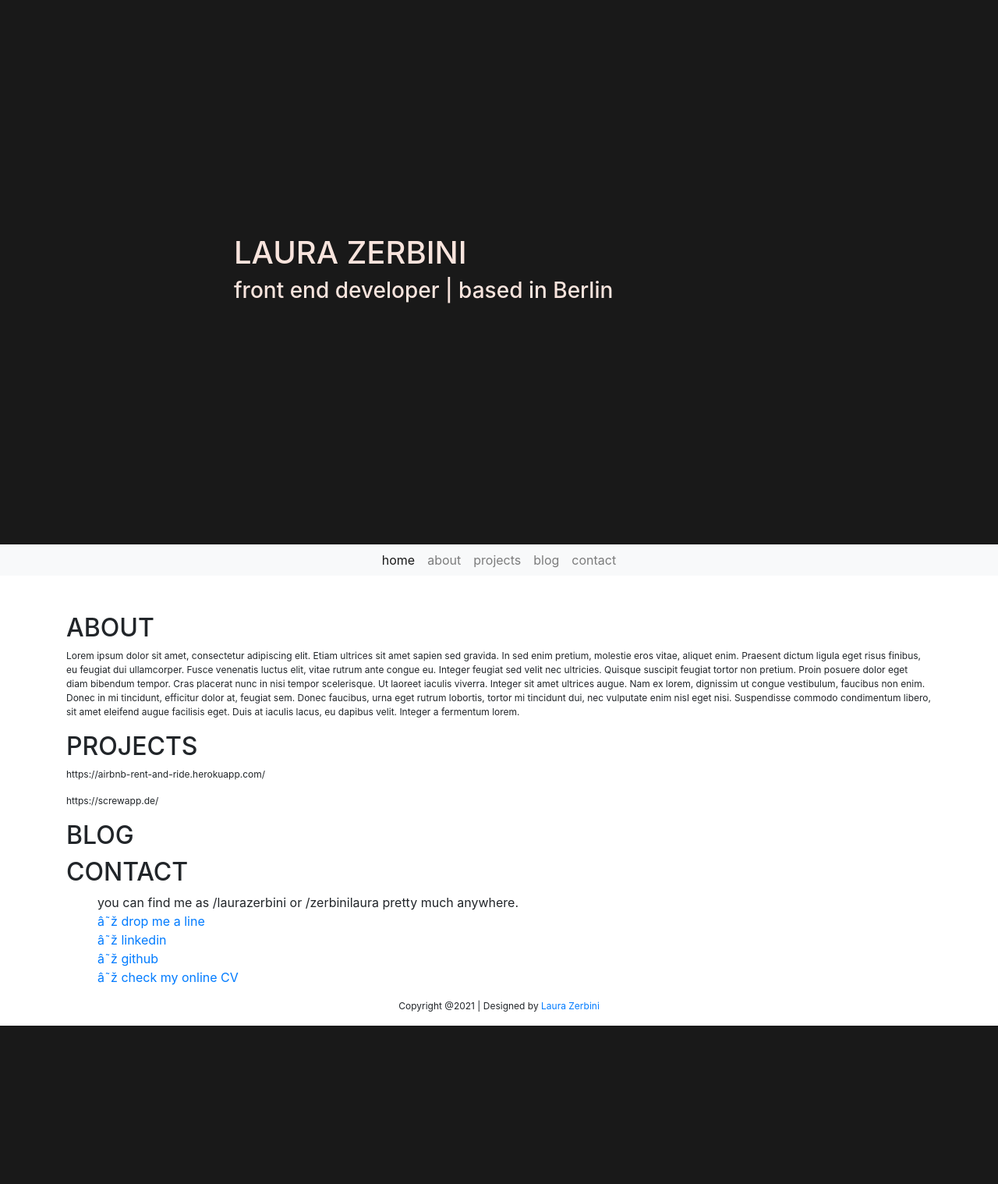
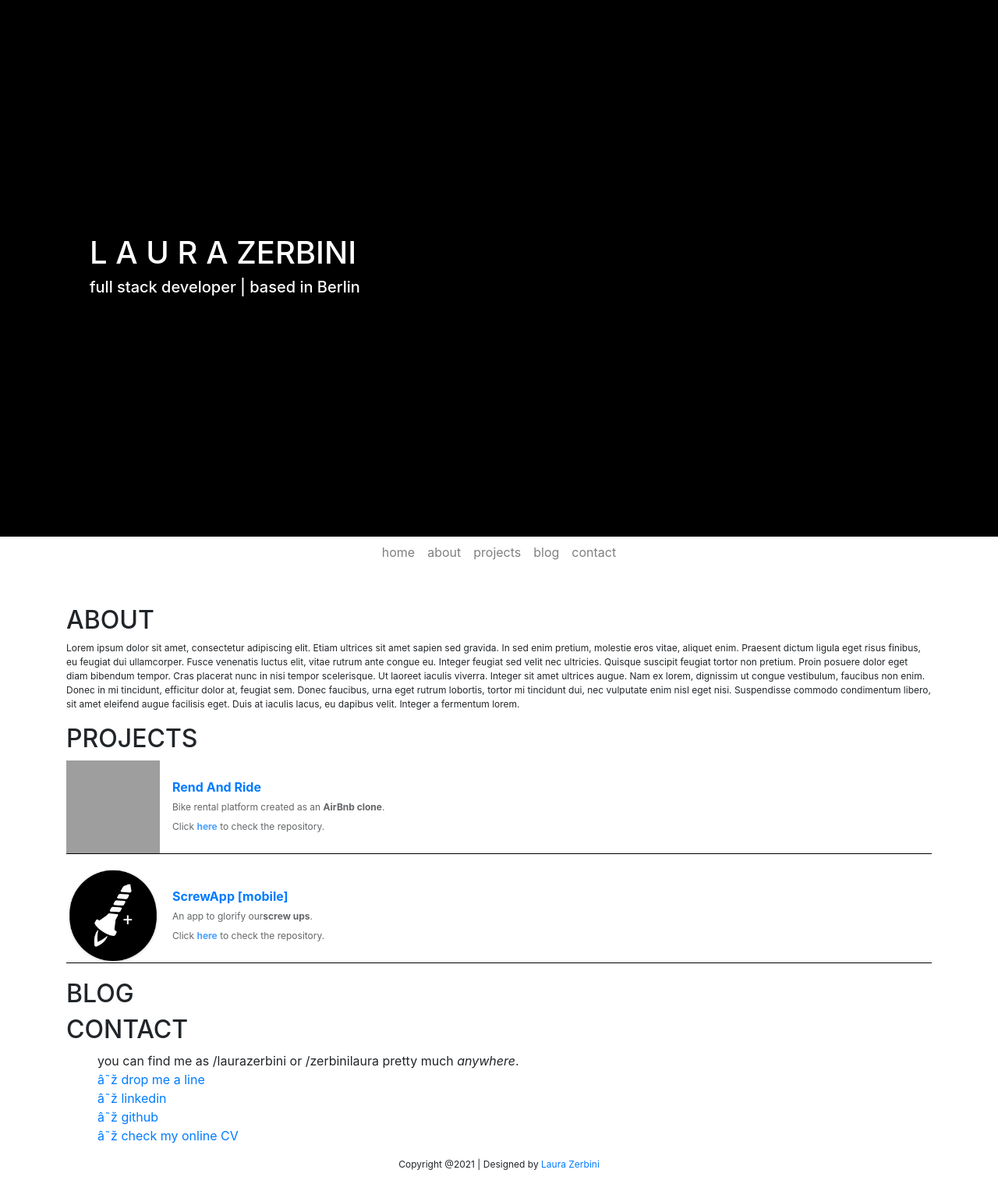
Before and after one commit to laurazerbini/lz-website, a PHP site: page / in a window 1280 px wide. Shown: the whole page at 78% size. Before the commit the page ends 1315 px from the top, so only its background shows below. Run offline with PHP 8.4, Linux system fonts and the light colour scheme; some libraries are stand-ins or nearby versions; grey boxes are pictures that could not be loaded.

Commit message:
first commit website

```diff
--- a/index.html
+++ b/index.html
@@ -12,15 +12,17 @@
 <body>
 
   <div class="header">
-    <h1>LAURA ZERBINI</h1>
-    <h3>front end developer | based in Berlin</h3>
+    <div class="container">
+      <h1>L A U R A ZERBINI</h1>
+      <h5>full stack developer | based in Berlin<h5>
+    </div>
   </div>
 
-  <nav class="navbar navbar-expand-lg bg-light navbar-light py-3 py-lg-0 px-lg-5 mb-5">
+  <nav class="style-navbar navbar navbar-expand-lg navbar-light py-3 py-lg-0 px-lg-5 mb-5">
     <div class="navbar-nav m-auto py-0 link-wrap">
-      <a href="#home" class="nav-item nav-link active">home</a>
+      <a href="#home" class="nav-item nav-link">home</a>
       <a href="#about" id="about" class="nav-item nav-link">about</a>
-      <a href="#portfolio" id="projects" class="nav-item nav-link">projects</a>
+      <a href="#projects" id="projects" class="nav-item nav-link">projects</a>
       <a href="#blog" id="blog"  class="nav-item nav-link">blog</a>
       <a href="#contact" id="contact" class="nav-item nav-link">contact</a>
     </div>
@@ -28,40 +30,48 @@
 
 
   <div class="container">
-    <section id ="home">
-    </section>
+    <div id ="home">
+    </div>
 
-    <section id ="about">
+    <div id ="about">
     <h2> ABOUT </h2>
     <p> Lorem ipsum dolor sit amet, consectetur adipiscing elit. Etiam ultrices sit amet sapien sed gravida. In sed enim pretium, molestie eros vitae, aliquet enim. Praesent dictum ligula eget risus finibus, eu feugiat dui ullamcorper. Fusce venenatis luctus elit, vitae rutrum ante congue eu. Integer feugiat sed velit nec ultricies. Quisque suscipit feugiat tortor non pretium. Proin posuere dolor eget diam bibendum tempor. Cras placerat nunc in nisi tempor scelerisque. Ut laoreet iaculis viverra. Integer sit amet ultrices augue. Nam ex lorem, dignissim ut congue vestibulum, faucibus non enim. Donec in mi tincidunt, efficitur dolor at, feugiat sem. Donec faucibus, urna eget rutrum lobortis, tortor mi tincidunt dui, nec vulputate enim nisl eget nisi. Suspendisse commodo condimentum libero, sit amet eleifend augue facilisis eget. Duis at iaculis lacus, eu dapibus velit. Integer a fermentum lorem.</p>
-    </section>
+    </div>
 
-    <section id ="projects">
+    <div id ="projects">
     <h2> PROJECTS </h2>
-      <div class="project-card">
-        <p>https://airbnb-rent-and-ride.herokuapp.com/</p>
+      <div class="card-product">
+        <img src="https://raw.githubusercontent.com/lewagon/fullstack-images/master/uikit/skateboard.jpg" />
+        <div class="card-product-infos">
+          <a href="https://airbnb-rent-and-ride.herokuapp.com/"><h2>Rend And Ride</h2></a>
+          <p>Bike rental platform created as an <strong>AirBnb clone</strong>.</p>
+          <p>Click <a href="https://github.com/laurazerbini/rent-and-ride"><strong>here</strong></a> to check the repository.</p>
+        </div>
       </div>
 
-      <div class="project-card">
-        <p>https://screwapp.de/</p>
+      <div class="card-product">
+        <img src="../images/screw.png" />
+        <div class="card-product-infos">
+          <a href="https://screwapp.de/"><h2>ScrewApp [mobile]</h2></a>
+          <p>An app to glorify our<strong>screw ups</strong>.</p>
+          <p>Click <a href="https://github.com/laurazerbini/screwapp"><strong>here</strong></a> to check the repository.</p>
+        </div>
       </div>
 
-    </section>
+    <div id ="blog">
+    <h2> BLOG </h2>
+    </div>
 
-    <section id ="blog">
-    <h2> BLOG </h2>
-    </section>
-
-    <section id ="contact">
+    <div id ="contact">
     <h2> CONTACT </h2>
     <ul style="list-style-type:none;">
-      <li>you can find me as /laurazerbini or /zerbinilaura pretty much anywhere.</li>
+      <li>you can find me as /laurazerbini or /zerbinilaura pretty much <em>anywhere</em>.</li>
       <li><a href="mailto:email-to@gmail.com">☞ drop me a line</a></li>
       <li><a href="https://www.linkedin.com/in/laurazerbini/">☞ linkedin</a></li>
       <li><a href="https://github.com/laurazerbini">☞ github</a></li>
       <li><a href="http://bit.ly/CV-2SDY1ac">☞ check my online CV</a></li>
     </ul>
-    </section>
+    </div>
   </div>
 
   <!--footer starts from here-->
--- /dev/null
+++ b/stylesheet/components/_index.scss
@@ -0,0 +1,3 @@
+// Import your components CSS files here.
+@import "navbar";
+@import "post";
--- a/stylesheet/style.css
+++ b/stylesheet/style.css
@@ -1,11 +1,7 @@
-/*colors*/
-/*$black - 000000*/
-/*$light-black - 363732*/
-/*$champagne - F8E4DD*/
-
 body {
-  font-family: Helvetica, Sans-Serif;
-  background-color: #F8E4DD;
+ font-family: "HelveticaNeue-Light", "Helvetica Neue Light", "Helvetica Neue", Helvetica, Arial, "Lucida Grande", sans-serif;
+ font-weight: 300;
+ color: ##1E0B0F;
 }
 
 h1 {
@@ -18,6 +14,11 @@ h2 {
 
 h3 {
   font-size: 9pt;
+  font-weight: lighter;
+}
+
+h5 {
+  font-weight: 300;
 }
 
 p {
@@ -25,14 +26,57 @@ p {
 }
 
 .header {
-  padding: 300px;
+  padding: 100px;
+  padding-top: 300px;
+  padding-bottom: 300px;
   text-align: left;
-  background: #191919;
-  color: #F8E4DD;
+  background: black;
+  color: white;
   font-size: 30px;
 }
 
-navbar {
-  background: #F8E4DD;
-  color: #F8E4DD;
+/*navbar*/
+
+.navbar {
+  background: white;
+  align-content: right;
 }
+
+.nav-item {
+}
+
+/*card*/
+
+.card-product {
+  margin-bottom: 20px;
+  border-bottom: 1px solid black;
+  overflow: hidden;
+  height: 120px;
+  background: white;
+  display: flex;
+  align-items: center;
+}
+
+.card-product img {
+  height: 100%;
+  width: 120px;
+  object-fit: cover;
+}
+
+.card-product h2 {
+  font-size: 16px;
+  font-weight: bold;
+  margin: 0;
+}
+
+.card-product p {
+  font-size: 12px;
+  line-height: 1.4;
+  opacity: .7;
+  margin-bottom: 0;
+  margin-top: 8px;
+}
+
+.card-product .card-product-infos {
+  padding: 16px;
+}
```
Also changed, not shown: discard.html (deleted, +0 -14 lines), stylesheet/components/_card.scss (added, +32 -0 lines), stylesheet/components/_navbar.scss (added, +7 -0 lines), about.html (deleted), package-lock.json, 2 other files.
